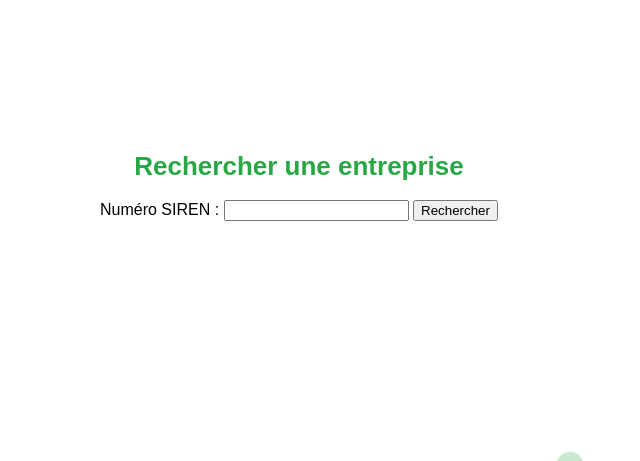
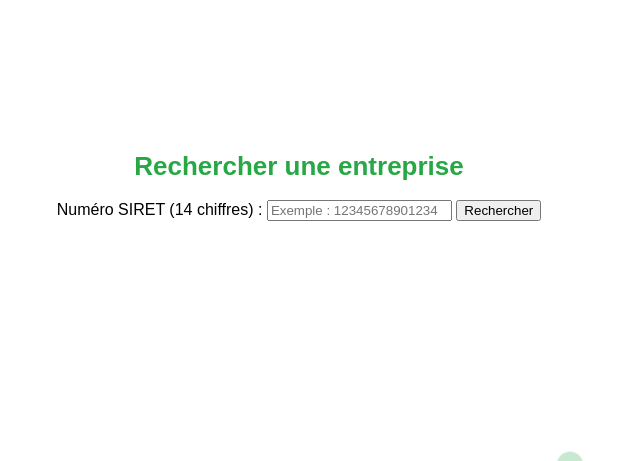
Before and after one commit to hmeyd/Portfolio-Project, a Flask app: page / in a window 1280 px wide. Shown: the part 224-685 px from the top of the page, without its empty margins (341-981 px from the left). Run offline with Flask 3, Linux system fonts and the light colour scheme.

Commit message:
le recherche par siret

```diff
--- a/stage_4/app.py
+++ b/stage_4/app.py
@@ -10,7 +10,7 @@ load_dotenv()
 CLIENT_ID = os.getenv("CLIENT_ID")
 CLIENT_SECRET = os.getenv("CLIENT_SECRET")
 TOKEN_URL = "https://api.insee.fr/token"
-API_SIRENE_URL = "https://api.insee.fr/entreprises/sirene/V3.11/siren/{siren}"
+API_SIRENE_URL = "https://api.insee.fr/entreprises/sirene/V3.11/siret/{siret}"
 
 app = Flask(__name__)
 
@@ -32,35 +32,48 @@ def get_access_token():
 @app.route("/", methods=["GET", "POST"])
 def search_company():
     if request.method == "POST":
-        siren = request.form.get("siren")
-        print("Valeur du SIREN reçu :", siren)
-        if not siren or not siren.isdigit() or len(siren) != 9:
-            return render_template("results.html", unite=None, periode=None, siren=None, error="Numéro SIREN invalide.")
+        siret = request.form.get("siret")
+        print(f"[DEBUG] SIRET saisi : {siret}")
+
+        if not siret or not siret.isdigit() or len(siret) != 14:
+            print("[DEBUG] Numéro SIRET invalide.")
+            return render_template("results.html", data=None, error="Numéro SIRET invalide.")
 
         token = get_access_token()
+        print(f"[DEBUG] Token récupéré : {token}")
+
         if not token:
-            return render_template("results.html", unite=None, periode=None, siren=None, error="Impossible de récupérer le jeton.")
+            print("[DEBUG] Impossible d'obtenir le token.")
+            return render_template("results.html", data=None, error="Erreur d'authentification.")
 
         headers = {
             "Authorization": f"Bearer {token}",
             "Accept": "application/json"
         }
 
-        url = API_SIRENE_URL.format(siren=siren)
+        # ✅ Utilisation de l’URL corrigée
+        url = API_SIRENE_URL.format(siret=siret)
+        print(f"[DEBUG] URL appelée : {url}")
 
         try:
             response = requests.get(url, headers=headers)
+            print(f"[DEBUG] Status code : {response.status_code}")
+            print(f"[DEBUG] Réponse brute : {response.text}")
+
             if response.status_code == 200:
                 json_data = response.json()
-                unite_legale = json_data.get("uniteLegale", {})
-                periode = unite_legale.get("periodesUniteLegale", [{}])[0]
-                return render_template("results.html", unite=unite_legale, periode=periode, siren=siren)
+                data = json_data.get("etablissement")
+                print(f"[DEBUG] Données établissement : {data}")
+                return render_template("results.html", data=data)
             elif response.status_code == 404:
-                return render_template("results.html", unite=None, periode=None, siren=siren, error="Entreprise non trouvée.")
+                print("[DEBUG] Établissement non trouvé.")
+                return render_template("results.html", data=None, error="Établissement non trouvé.")
             else:
-                return render_template("results.html", unite=None, periode=None, siren=siren, error=f"Erreur : {response.status_code}")
+                print(f"[DEBUG] Erreur inconnue : {response.status_code}")
+                return render_template("results.html", data=None, error=f"Erreur API : {response.status_code}")
         except requests.exceptions.RequestException as e:
-            return render_template("results.html", unite=None, periode=None, siren=siren, error=f"Erreur de connexion : {e}")
+            print(f"[DEBUG] Exception lors de la requête : {e}")
+            return render_template("results.html", data=None, error=f"Erreur de connexion : {e}")
 
     return render_template("search.html")
 
--- a/stage_4/templates/search.html
+++ b/stage_4/templates/search.html
@@ -13,9 +13,18 @@
         <h1>Rechercher une entreprise</h1>
     </header>
 
-    <form method="POST">
-        <label for="siren">Numéro SIREN :</label>
-        <input type="text" name="siren" id="siren" required />
+    <form method="POST" novalidate>
+        <label for="siret">Numéro SIRET (14 chiffres) :</label>
+        <input
+            type="text"
+            name="siret"
+            id="siret"
+            required
+            maxlength="14"
+            pattern="\d{14}"
+            placeholder="Exemple : 12345678901234"
+            title="Veuillez saisir un numéro SIRET valide à 14 chiffres"
+        />
         <button type="submit">Rechercher</button>
     </form>
 
```
Also changed, not shown: insee_siren.py (+39 -29 lines), stage_4/templates/results.html (+25 -10 lines).
